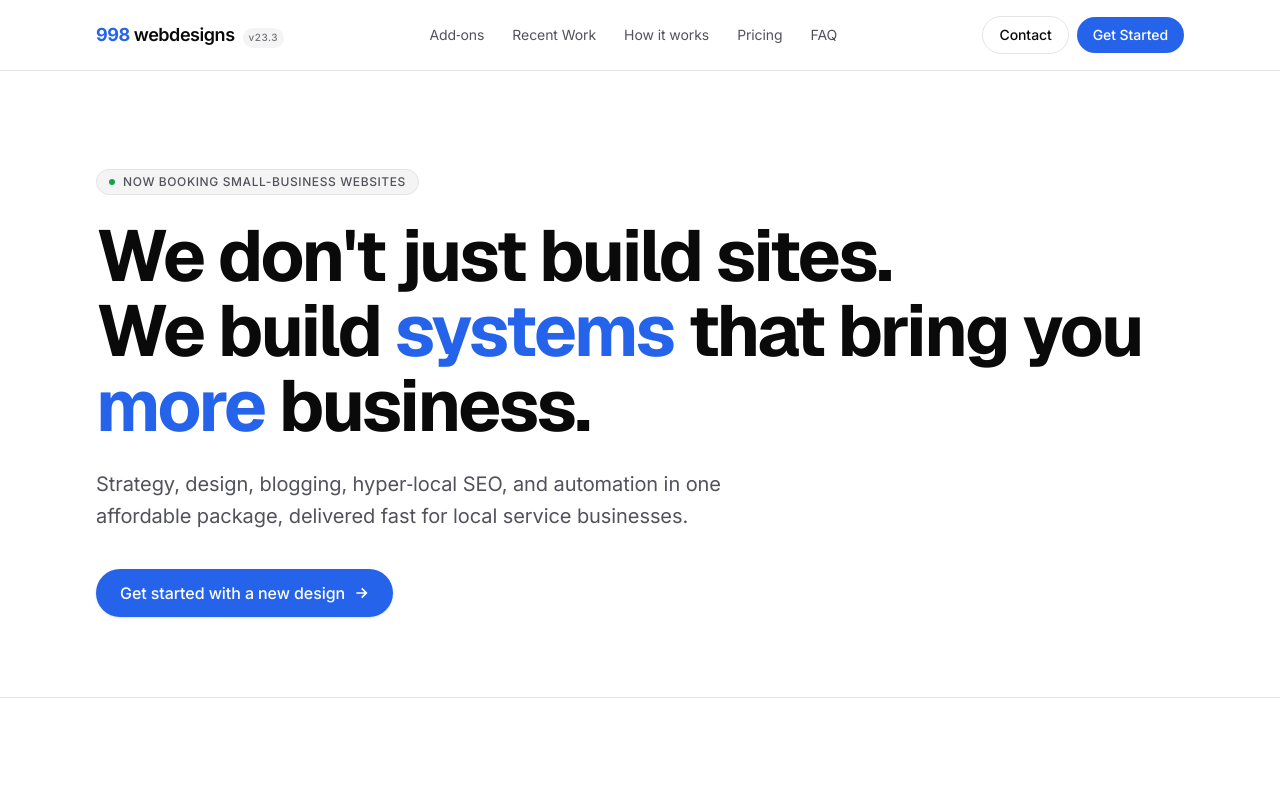
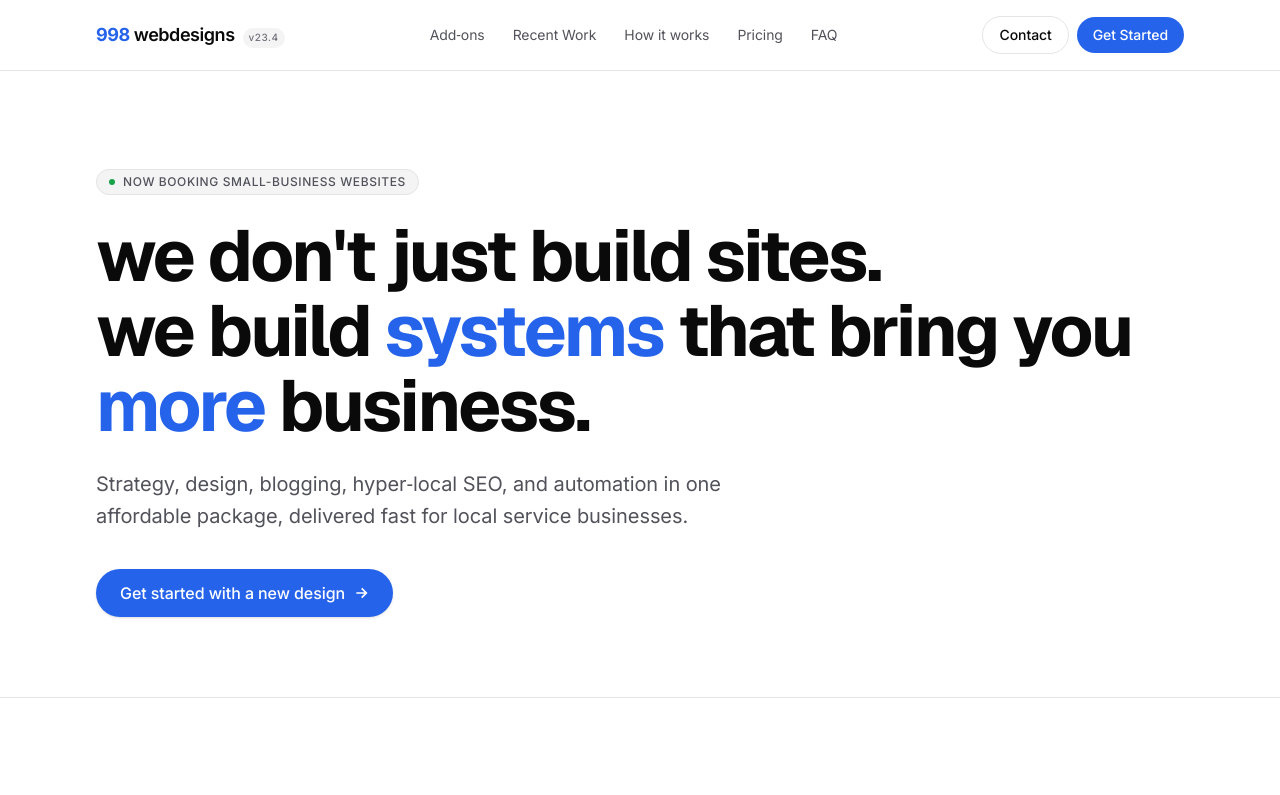
Before and after one commit to bearllc555-spec/998webdesigns-com-site, a Next.js app: page / in a window 1280 px wide. Shown: the top 795 px of the page. Built offline with nearby package versions, Linux system fonts and the light colour scheme.

Commit message:
v23.4: lowercase we in hero headline
Co-authored-by: Cursor <cursoragent@cursor.com>

```diff
--- a/components/Hero.tsx
+++ b/components/Hero.tsx
@@ -10,9 +10,9 @@ export function Hero() {
         </p>
 
         <h1 className="font-display text-5xl font-bold leading-[1.04] tracking-[-0.035em] text-ink md:text-7xl">
-          We don&apos;t just build sites.
+          we don&apos;t just build sites.
           <br />
-          We build <span className="text-accent">systems</span> that bring you{" "}
+          we build <span className="text-accent">systems</span> that bring you{" "}
           <span className="text-accent">more</span> business.
         </h1>
 
--- a/lib/version.ts
+++ b/lib/version.ts
@@ -4,4 +4,4 @@
 // Why: deploy-propagation tell. After shipping, glance at the live site, confirm
 // the number bumped. Catches stale edge caches and failed builds at a glance.
 // Rendered in Nav (header) + Footer.
-export const SITE_VERSION = "v23.3";
+export const SITE_VERSION = "v23.4";
```
